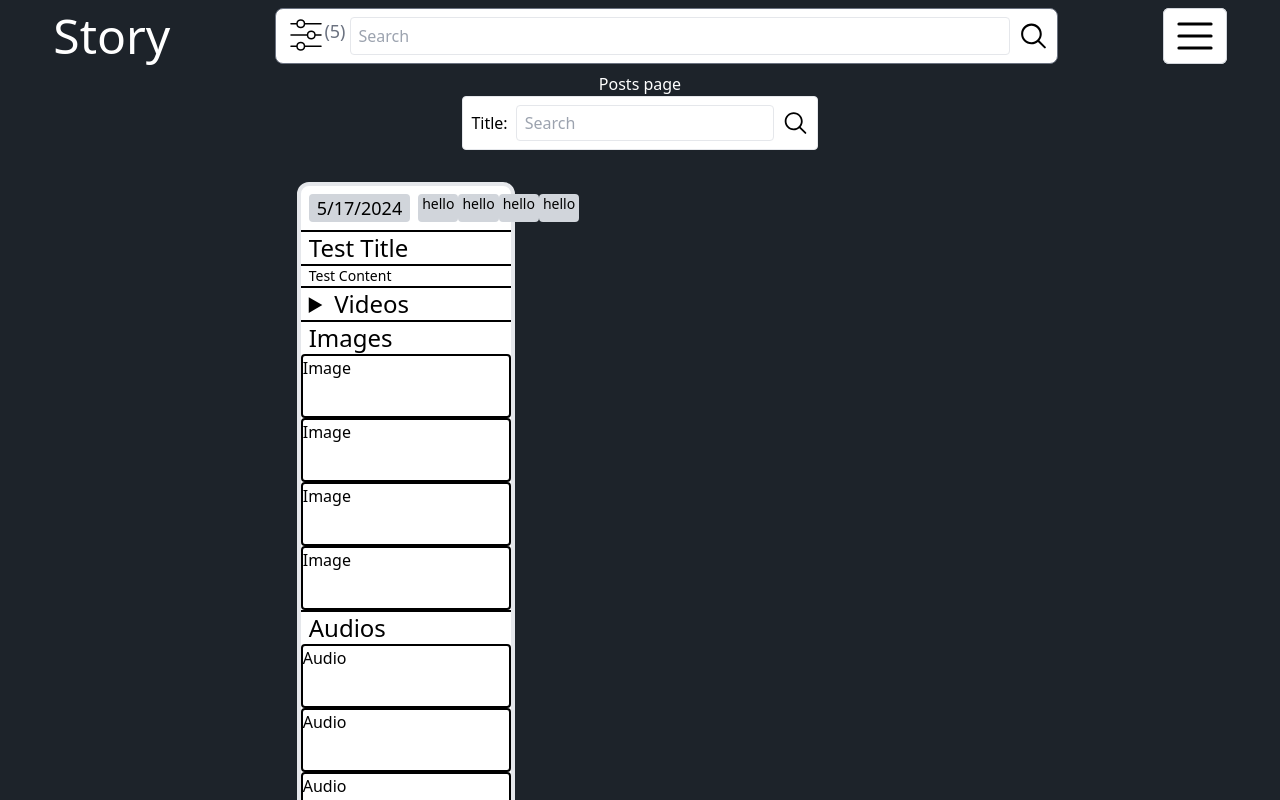
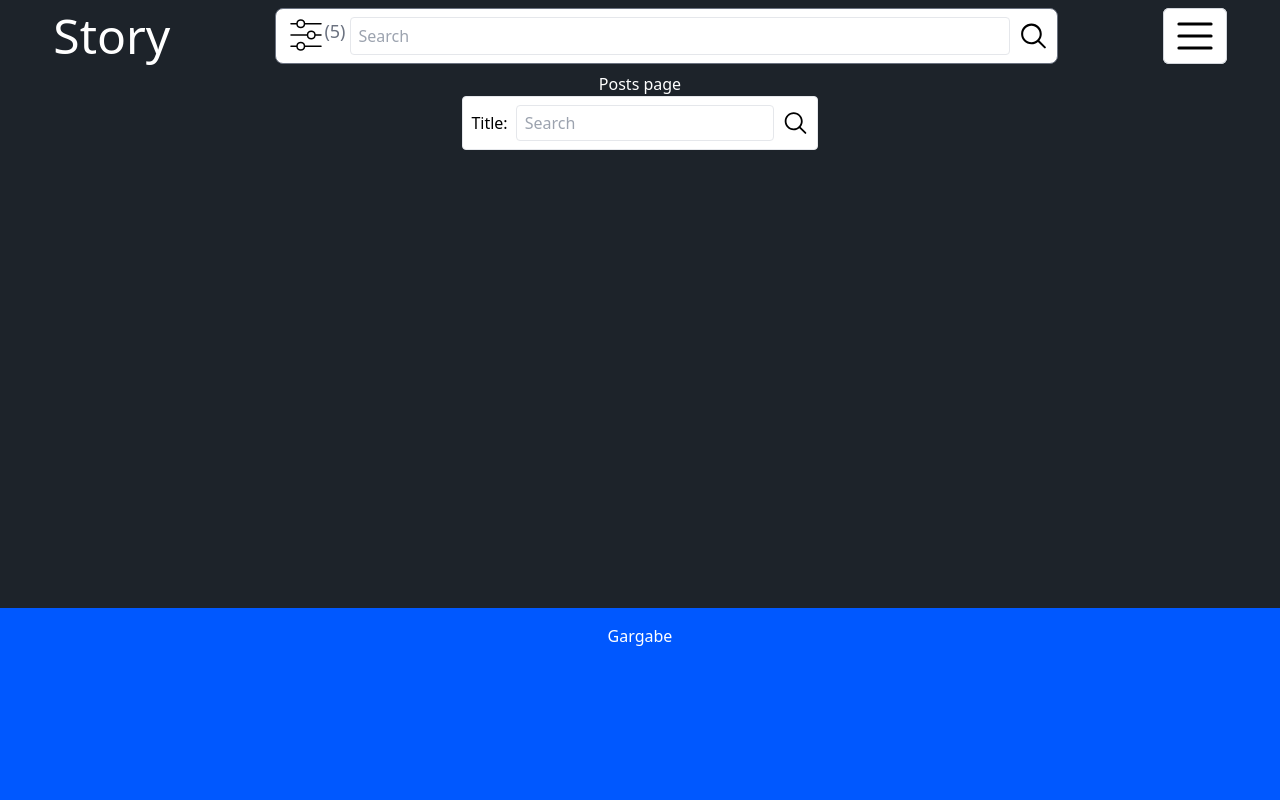
Before and after one commit to Beth-Kavod/Story, a SvelteKit app: page /posts in a window 1280 px wide. Shown: the top 800 px of the page. Built offline with nearby package versions, Linux system fonts and the light colour scheme.

Commit message:
Added post searching

```diff
--- a/src/lib/components/UserPost.svelte
+++ b/src/lib/components/UserPost.svelte
@@ -3,71 +3,96 @@
 </script>
 
 <svelte:head>
-  <title>Post</title>
+  <title>Search Posts</title>
 </svelte:head>
-<!-- TODO: Make these dropdown menus -->
-<div class="text-black border-4 bg-white border-primary rounded-xl mt-4 w-min">
-  <div class="w-full h-min border-b-2 p-2 border-black flex">
-    <!-- TODO: Make this auto generated -->
+
+<div class="text-black border-4 bg-white border-primary rounded-xl mt-4 min-w-min w-64 h-fit">
+  <div class="w-full h-min border-b-2 p-2 border-black flex justify-between">
     <div class="w-min bg-gray-300 px-2 rounded text-lg flex items-center">{new Date(postData.date).toLocaleDateString()}</div>
-    <ul class="w-full list-none ml-2 text-sm flex w-full flex-wrap gap-1">
-      <!-- TODO: Make this auto generated -->
-      <li class="rounded px-1 bg-gray-300">hello</li>
-      <li class="rounded px-1 bg-gray-300">hello</li>
-      <li class="rounded px-1 bg-gray-300">hello</li>
-      <li class="rounded px-1 bg-gray-300">hello</li>
-    </ul>
+    <details class="w-min list-none mr-2 text-sm flex flex-wrap gap-1 justify-center">
+      <summary id="tag-dropdown" class="flex">
+        <li>Tags</li>
+        <div>({postData.tags.length})</div>
+      </summary>
+      <div aria-labelledby="tag-dropdown" class="absolute origin-top-left bg-accent flex gap-1 p-2">
+        {#each postData.tags as tag}
+          <li class="rounded px-1 bg-gray-300">{tag}</li>
+        {/each}
+      </div>
+    </details>
   </div>
+
   <div class="border-b-2 border-black flex flex-col min-h-fit w-full">
     <p class="text-2xl ml-2">{postData.title}</p>
   </div>
+
   <div class="border-b-2 border-black flex flex-col min-h-fit w-full">
     <p class="text-sm ml-2">{postData.description}</p>
   </div>
-  {#if postData.videos}
+
+  {#if postData.images}
   <details class="border-b-2 border-black flex flex-col min-h-fit w-full">
-    <summary class="text-2xl ml-2">
-      Videos
+    <summary class="text-2xl ml-2 flex justify-between">
+      <li>Images</li>
+      <div class="mr-2 text-gray-500">({postData.images.length})</div>
     </summary>
-    <div class="m-2 mt-1 w-56 h-min grid grid-cols-2 grid-rows-2 gap-1">
-        <!-- TODO: Make this auto generated -->
-        <div class="h-16 border-2 border-black rounded">Video</div>
-        <div class="h-16 border-2 border-black rounded">Video</div>
-        <div class="h-16 border-2 border-black rounded">Video</div>
-        <div class="h-16 border-2 border-black rounded">Video</div>
+    <div class="ml-2 mt-1 w-60 h-min grid grid-cols-1 grid-flow-row gap-1">
+      {#each postData.images as image}
+        <fieldset class="w-full">
+          <legend>{image.title}</legend>
+          <img src={`/api/view/image/${image.filename}`} alt={image.title} class="h-32 w-auto border-2 border-black rounded">
+        </fieldset>
+        <br>
+      {/each}
     </div>
   </details>
   {/if}
 
-  {#if postData.images}
-  <div class="border-b-2 border-black flex flex-col min-h-fit w-full">
-    <p class="text-2xl ml-2">Images</p>
-    <div class="m-2 mt-1 w-56 h-min grid grid-cols-2 grid-rows-2 gap-1">
-      <!-- TODO: Make this auto generated -->
-      <div class="h-16 border-2 border-black rounded">Image</div>
-      <div class="h-16 border-2 border-black rounded">Image</div>
-      <div class="h-16 border-2 border-black rounded">Image</div>
-      <div class="h-16 border-2 border-black rounded">Image</div>
+  {#if postData.videos}
+  <details class="border-b-2 border-black flex flex-col min-h-fit w-full">
+    <summary class="text-2xl ml-2 flex justify-between">
+      <li>Videos</li>
+      <div class="mr-2 text-gray-500">({postData.videos.length})</div>
+    </summary>
+    <div class="m-2 mt-1 w-56 h-min grid grid-cols-1 grid-flow-row gap-1">
+      {#each postData.videos as video}
+        <fieldset class="w-full">
+          <legend>{video.title}</legend>
+          <video controls class="h-32 w-auto border-2 border-black rounded">
+            <track kind="captions">
+            <source src={`/api/view/video/${video.filename}`} alt={video.title}>
+          </video>
+        </fieldset>
+      {/each}
     </div>
-  </div>
+  </details>
   {/if}
 
   {#if postData.audios}
-  <div class="border-b-2 border-black flex flex-col min-h-fit w-full">
-    <p class="text-2xl ml-2">Audios</p>
-    <div class="m-2 mt-1 w-56 h-min grid grid-cols-2 grid-rows-2 gap-1">
-      <!-- TODO: Make this auto generated -->
-      <div class="h-16 border-2 border-black rounded">Audio</div>
-      <div class="h-16 border-2 border-black rounded">Audio</div>
-      <div class="h-16 border-2 border-black rounded">Audio</div>
-      <div class="h-16 border-2 border-black rounded">Audio</div>
+  <details class="border-b-2 border-black flex flex-col min-h-fit w-full">
+    <summary class="text-2xl ml-2 flex justify-between">
+      <li>Audios</li>
+      <div class="mr-2 text-gray-500">({postData.audios.length})</div>
+    </summary>
+    <div class="ml-1 mt-1 w-60 h-min grid grid-cols-1 grid-flow-row gap-1">
+      {#each postData.audios as audio}
+        <fieldset class="w-full">
+          <legend>{audio.title}</legend>
+          <audio controls class="w-60 border-2 border-black rounded">
+            <track kind="captions">
+            <source src={`/api/view/audio/${audio.filename}`} alt={audio.title}>
+          </audio>
+        </fieldset>
+        <br>
+      {/each}
     </div>
-  </div>
+  </details>
   {/if}
 
   {#if postData.journals}
   <div class="flex flex-col min-h-fit w-full">
     <p class="text-2xl ml-2">Journal</p>
+      <!-- TODO: Make this auto generated -->
     <table border="1" class="mx-2 mb-2 border-2 border-black">
       <thead>
         <th>Time</th>
--- a/src/routes/posts/+page.svelte
+++ b/src/routes/posts/+page.svelte
@@ -4,26 +4,274 @@
   import UserPost from '$lib/components/UserPost.svelte';
   export let form
 
-  console.log(form)
-
   /* ------------------------------ Testing data ------------------------------ */
 
-  const testData = {
+  /* const testData = [{
     title: 'Test Title',
     description: 'Test Content',
     date: "2024-05-17T21:09:46.708Z",
-    videos: [],
-    images: [],
-    audios: [],
+    videos: [{
+      "_id": {
+        "$oid": "662f4eb06b18c12a5ba46d2d"
+      },
+      "title": "compressed.mp4",
+      "filename": "compressed.mp4",
+      "uploader": {
+        "$oid": "662da4624816d6ff7c8a8f1d"
+      },
+      "comments": [],
+      "tags": [],
+      "privacy": "Private",
+      "voteCount": 0,
+      "fileId": "662f4eb06b18c12a5ba46cc6",
+      "date": {
+        "$date": "2024-04-29T07:39:28.946Z"
+      },
+      "votes": [],
+      "createdAt": {
+        "$date": "2024-04-29T07:39:28.955Z"
+      },
+      "updatedAt": {
+        "$date": "2024-04-29T07:39:28.955Z"
+      },
+      "__v": 0
+    },
+  ],
+    images: [{
+      "_id": {
+        "$oid": "662e0b8b416ec6ba09b67e06"
+      },
+      "filename": "2024-04-20-030944.jpg",
+      "uploader": {
+        "$oid": "662da4624816d6ff7c8a8f1d"
+      },
+      "comments": [],
+      "voteCount": 0,
+      "tags": [],
+      "privacy": "Private",
+      "date": {
+        "$date": "2024-04-28T08:40:43.204Z"
+      },
+      "votes": [],
+      "createdAt": {
+        "$date": "2024-04-28T08:40:43.214Z"
+      },
+      "updatedAt": {
+        "$date": "2024-04-28T08:40:43.214Z"
+      },
+      "__v": 0
+    }],
+    audios: [{
+      "_id": {
+        "$oid": "6642c7292988c311fe06367c"
+      },
+      "date": {
+        "$date": "2024-05-13T00:00:00.000Z"
+      },
+      "title": "Free_Test_Data_10MB_WAV.wav",
+      "filename": "Free_Test_Data_10MB_WAV.wav",
+      "uploader": {
+        "$oid": "662da4624816d6ff7c8a8f1d"
+      },
+      "comments": [],
+      "tags": [],
+      "privacy": "Private",
+      "voteCount": 0,
+      "fileId": "6642c7292988c311fe063652",
+      "votes": [],
+      "createdAt": {
+        "$date": "2024-05-14T02:06:33.901Z"
+      },
+      "updatedAt": {
+        "$date": "2024-05-14T02:06:33.901Z"
+      },
+      "__v": 0
+    }],
+    journals: [],
+    tags: ['tag1', 'tag2'],
+    comments: [],
+    privacy: 'Private',
+
+  },{
+    title: 'Test Title',
+    description: 'Test Content',
+    date: "2024-05-17T21:09:46.708Z",
+    videos: [{
+      "_id": {
+        "$oid": "662f4eb06b18c12a5ba46d2d"
+      },
+      "title": "compressed.mp4",
+      "filename": "compressed.mp4",
+      "uploader": {
+        "$oid": "662da4624816d6ff7c8a8f1d"
+      },
+      "comments": [],
+      "tags": [],
+      "privacy": "Private",
+      "voteCount": 0,
+      "fileId": "662f4eb06b18c12a5ba46cc6",
+      "date": {
+        "$date": "2024-04-29T07:39:28.946Z"
+      },
+      "votes": [],
+      "createdAt": {
+        "$date": "2024-04-29T07:39:28.955Z"
+      },
+      "updatedAt": {
+        "$date": "2024-04-29T07:39:28.955Z"
+      },
+      "__v": 0
+    },
+  ],
+    images: [{
+      "_id": {
+        "$oid": "662e0b8b416ec6ba09b67e06"
+      },
+      "filename": "2024-04-20-030944.jpg",
+      "uploader": {
+        "$oid": "662da4624816d6ff7c8a8f1d"
+      },
+      "comments": [],
+      "voteCount": 0,
+      "tags": [],
+      "privacy": "Private",
+      "date": {
+        "$date": "2024-04-28T08:40:43.204Z"
+      },
+      "votes": [],
+      "createdAt": {
+        "$date": "2024-04-28T08:40:43.214Z"
+      },
+      "updatedAt": {
+        "$date": "2024-04-28T08:40:43.214Z"
+      },
+      "__v": 0
+    }],
+    audios: [{
+      "_id": {
+        "$oid": "6642c7292988c311fe06367c"
+      },
+      "date": {
+        "$date": "2024-05-13T00:00:00.000Z"
+      },
+      "title": "Free_Test_Data_10MB_WAV.wav",
+      "filename": "Free_Test_Data_10MB_WAV.wav",
+      "uploader": {
+        "$oid": "662da4624816d6ff7c8a8f1d"
+      },
+      "comments": [],
+      "tags": [],
+      "privacy": "Private",
+      "voteCount": 0,
+      "fileId": "6642c7292988c311fe063652",
+      "votes": [],
+      "createdAt": {
+        "$date": "2024-05-14T02:06:33.901Z"
+      },
+      "updatedAt": {
+        "$date": "2024-05-14T02:06:33.901Z"
+      },
+      "__v": 0
+    }],
+    journals: [],
+    tags: ['tag1', 'tag2'],
+    comments: [],
+    privacy: 'Private',
+
+  },{
+    title: 'Test Title',
+    description: 'Test Content',
+    date: "2024-05-17T21:09:46.708Z",
+    videos: [{
+      "_id": {
+        "$oid": "662f4eb06b18c12a5ba46d2d"
+      },
+      "title": "compressed.mp4",
+      "filename": "compressed.mp4",
+      "uploader": {
+        "$oid": "662da4624816d6ff7c8a8f1d"
+      },
+      "comments": [],
+      "tags": [],
+      "privacy": "Private",
+      "voteCount": 0,
+      "fileId": "662f4eb06b18c12a5ba46cc6",
+      "date": {
+        "$date": "2024-04-29T07:39:28.946Z"
+      },
+      "votes": [],
+      "createdAt": {
+        "$date": "2024-04-29T07:39:28.955Z"
+      },
+      "updatedAt": {
+        "$date": "2024-04-29T07:39:28.955Z"
+      },
+      "__v": 0
+    },
+  ],
+    images: [{
+      "_id": {
+        "$oid": "662e0b8b416ec6ba09b67e06"
+      },
+      "filename": "2024-04-20-030944.jpg",
+      "uploader": {
+        "$oid": "662da4624816d6ff7c8a8f1d"
+      },
+      "comments": [],
+      "voteCount": 0,
+      "tags": [],
+      "privacy": "Private",
+      "date": {
+        "$date": "2024-04-28T08:40:43.204Z"
+      },
+      "votes": [],
+      "createdAt": {
+        "$date": "2024-04-28T08:40:43.214Z"
+      },
+      "updatedAt": {
+        "$date": "2024-04-28T08:40:43.214Z"
+      },
+      "__v": 0
+    }],
+    audios: [{
+      "_id": {
+        "$oid": "6642c7292988c311fe06367c"
+      },
+      "date": {
+        "$date": "2024-05-13T00:00:00.000Z"
+      },
+      "title": "Free_Test_Data_10MB_WAV.wav",
+      "filename": "Free_Test_Data_10MB_WAV.wav",
+      "uploader": {
+        "$oid": "662da4624816d6ff7c8a8f1d"
+      },
+      "comments": [],
+      "tags": [],
+      "privacy": "Private",
+      "voteCount": 0,
+      "fileId": "6642c7292988c311fe063652",
+      "votes": [],
+      "createdAt": {
+        "$date": "2024-05-14T02:06:33.901Z"
+      },
+      "updatedAt": {
+        "$date": "2024-05-14T02:06:33.901Z"
+      },
+      "__v": 0
+    }],
     journals: [],
     tags: ['tag1', 'tag2'],
     comments: [],
     privacy: 'Private',
 
   }
+  ] */
 </script>
 
 <h1>Posts page</h1>
+<!-- {#if !form.success && form.message}
+  <p>{form.message}</p>
+{/if} -->
 <form class="flex bg-white p-2 border rounded" method="POST" action="?/searchPosts" use:enhance>
   <label class="text-black flex items-center mr-2" for="search">Title:</label>
   <input type="text" id="search" name="title" placeholder="Search" class="w-full border border-gray-200 px-2 rounded text-black">
@@ -31,7 +279,12 @@
     <img src={searchIcon} alt="search button" class="w-9 h-9">
   </button>
 </form>
+
 <!-- Post container -->
-<div class="mt-4 grid grid-cols-3 w-9/12 gap-4">
-  <UserPost postData={testData}/>
+<div class="mt-4 grid grid-cols-3 grid-flow-row gap-6">
+  {#if form && form.data.searchResults}
+    {#each form.data.searchResults as post}
+      <UserPost postData={post}/>
+    {/each}
+  {/if}
 </div>
```
Also changed, not shown: src/routes/posts/+page.server.js (+7 -6 lines), src/routes/upload/post/+page.svelte (+26 -39 lines), src/lib/css/output.css.
